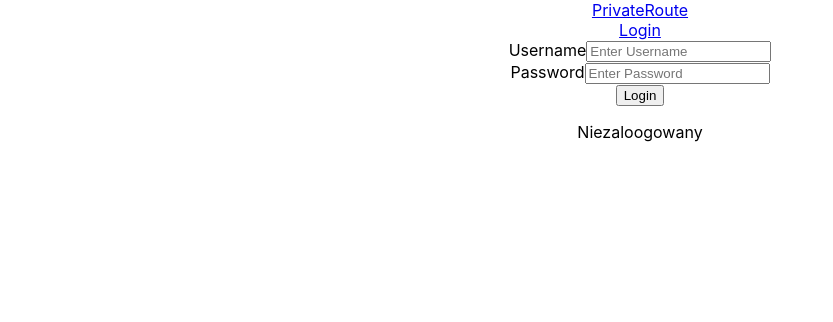
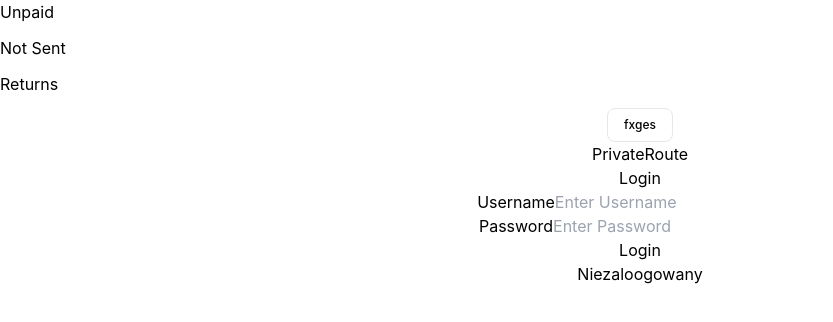
Before and after one commit to adas77/panel, a React (Create React App) app: page /login in a window 1280 px wide. Shown: the top 322 px of the page, without its empty margins (0-833 px from the left). Built offline with nearby package versions, Linux system fonts and the light colour scheme.

Commit message:
start atomic components

```diff
--- a/package.json
+++ b/package.json
@@ -3,6 +3,7 @@
   "version": "0.1.0",
   "private": true,
   "dependencies": {
+    "@craco/craco": "^7.0.0",
     "@testing-library/jest-dom": "^5.16.5",
     "@testing-library/react": "^13.4.0",
     "@testing-library/user-event": "^13.5.0",
@@ -10,6 +11,7 @@
     "@types/node": "^16.18.11",
     "@types/react": "^18.0.26",
     "@types/react-dom": "^18.0.10",
+    "clsx": "^1.2.1",
     "react": "^18.2.0",
     "react-dom": "^18.2.0",
     "react-router-dom": "^6.6.1",
@@ -40,5 +42,9 @@
       "last 1 firefox version",
       "last 1 safari version"
     ]
+  },
+  "devDependencies": {
+    "postcss": "^8.4.20",
+    "tailwindcss": "^3.2.4"
   }
 }
--- /dev/null
+++ b/postcss.config.js
@@ -0,0 +1,6 @@
+module.exports = {
+  plugins: {
+    tailwindcss: {},
+    autoprefixer: {},
+  },
+}
--- a/src/App.css
+++ b/src/App.css
@@ -32,6 +32,7 @@
   from {
     transform: rotate(0deg);
   }
+
   to {
     transform: rotate(360deg);
   }
--- a/src/App.tsx
+++ b/src/App.tsx
@@ -1,8 +1,8 @@
 import { useState } from 'react';
 import { RouterProvider, createBrowserRouter } from 'react-router-dom';
 import './App.css';
+import Error from './pages/Error';
 import Login, { GlobalAuthContext } from './pages/Login';
-import Error from './pages/Error';
 import PrivateRoute from './pages/PrivateRoute';
 
 function App() {
--- /dev/null
+++ b/src/components/atoms/Button.tsx
@@ -0,0 +1,44 @@
+import clsx from "clsx"
+import { type ButtonHTMLAttributes, type ReactNode } from "react"
+
+type buttonVariant = "regular" | "outline" | "ghost" | "link"
+type buttonSize = "regular" | "large" | "small"
+type buttonTheme = "light" | "dark"
+
+interface Props extends ButtonHTMLAttributes<HTMLButtonElement> {
+    variant?: buttonVariant
+    size?: buttonSize
+    theme?: buttonTheme
+    children: ReactNode
+}
+
+const Button = ({
+    variant = "regular",
+    size = "regular",
+    theme = "light",
+    children,
+    className,
+    ...props }: Props) => {
+    return (
+        <button
+            className={clsx(
+                "h-fit w-fit rounded-lg text-xs font-medium transition-all",
+                "disabled:cursor-not-allowed disabled:opacity-50",
+                size === "large" && "px-5 py-3 text-base",
+                size === "regular" && "px-4 py-2 text-sm",
+                size === "small" && "px-2 py-2",
+                variant === "regular" &&
+                "bg-brand text-white hover:bg-brand-dark disabled:hover:bg-brand",
+                variant === "outline" &&
+                "border border-brand text-brand hover:border-brand-dark hover:bg-brand-light disabled:border-brand disabled:bg-transparent",
+                variant === "ghost" &&
+                "text-brand hover:bg-brand-light disabled:hover:bg-transparent",
+                variant === "link" && "text-brand hover:underline disabled:no-underline"
+            )}
+            {...props}>
+            {children}
+        </button>
+    )
+}
+
+export default Button
--- /dev/null
+++ b/src/components/atoms/Sidebar.tsx
@@ -0,0 +1,43 @@
+import { type } from "@testing-library/user-event/dist/type"
+import clsx from "clsx"
+import { type ButtonHTMLAttributes, type ReactNode } from "react"
+import { Link } from "react-router-dom"
+
+type buttonVariant = "regular" | "outline" | "ghost" | "link"
+type buttonSize = "regular" | "large" | "small"
+type buttonTheme = "light" | "dark"
+
+type Data = {
+    label: string,
+    path: string,
+}
+
+interface Props {
+    data: Data[]
+}
+
+const Button = ({
+    data,
+    ...props }: Props) => {
+
+        const renderedLinks = data.map((d) => {
+            return (
+              <Link
+                key={d.label}
+                to={d.path}
+                className="mb-3"
+                // activeClassName="font-bold border-l-4 border-blue-500 pl-2"
+              >
+                {d.label}
+              </Link>
+            );
+          });
+
+          return (
+            <div className="sticky top-0 overflow-y-scroll flex flex-col items-start">
+              {renderedLinks}
+            </div>
+          );
+}
+
+export default Button
--- a/src/pages/Navigation.tsx
+++ b/src/components/molecules/Navigation.tsx
@@ -1,4 +1,3 @@
-import React from 'react'
 import { Link } from 'react-router-dom'
 
 const Navigation = () => {
@@ -10,7 +9,6 @@ const Navigation = () => {
                 <Link to="/login">Login</Link>
             </nav>
         </div>
-
     )
 }
 
--- /dev/null
+++ b/src/components/molecules/OrderSidebar.tsx
@@ -0,0 +1,17 @@
+import React from 'react'
+import Sidebar from '../atoms/Sidebar'
+
+type Props = {}
+
+const OrderSidebar = (props: Props) => {
+    const data = [
+        { label: 'Unpaid', path: '/unpaid' },
+        { label: 'Not Sent', path: '/notsent' },
+        { label: 'Returns', path: '/returns' },
+    ];
+    return (
+        <Sidebar data={data} />
+    )
+}
+
+export default OrderSidebar
--- a/src/index.css
+++ b/src/index.css
@@ -1,3 +1,8 @@
+@tailwind base;
+@tailwind components;
+@tailwind utilities;
+
+
 body {
   margin: 0;
   font-family: -apple-system, BlinkMacSystemFont, 'Segoe UI', 'Roboto', 'Oxygen',
--- a/src/pages/Login.tsx
+++ b/src/pages/Login.tsx
@@ -1,6 +1,8 @@
 import React, { createContext, useContext, useState } from 'react'
 import { Navigate } from 'react-router-dom'
-import Navigation from './Navigation'
+import Button from '../components/atoms/Button'
+import Navigation from '../components/molecules/Navigation'
+import OrderSidebar from '../components/molecules/OrderSidebar'
 
 const Login = () => {
     const CORRECT_USER: string = "admin"
@@ -35,6 +37,8 @@ const Login = () => {
     return (
         <div className="App">
             {isAuth && <Navigate to={'/'} />}
+            <OrderSidebar />
+            <Button variant='outline'>fxges</Button>
             <Navigation />
             <form onSubmit={e => handleForm(e)}>
                 <div>
--- /dev/null
+++ b/tailwind.config.js
@@ -0,0 +1,11 @@
+/** @type {import('tailwindcss').Config} */
+module.exports = {
+  // content: ['./src/**/*.{js,jsx,ts,tsx}'],
+  content: [
+    "./src/**/*.{js,jsx,ts,tsx}",
+  ],
+  theme: {
+    extend: {},
+  },
+  plugins: [],
+}
```
Also changed, not shown: src/pages/PrivateRoute.tsx (+2 -5 lines), 1 other file (tests, documents, lock files or other folders).
